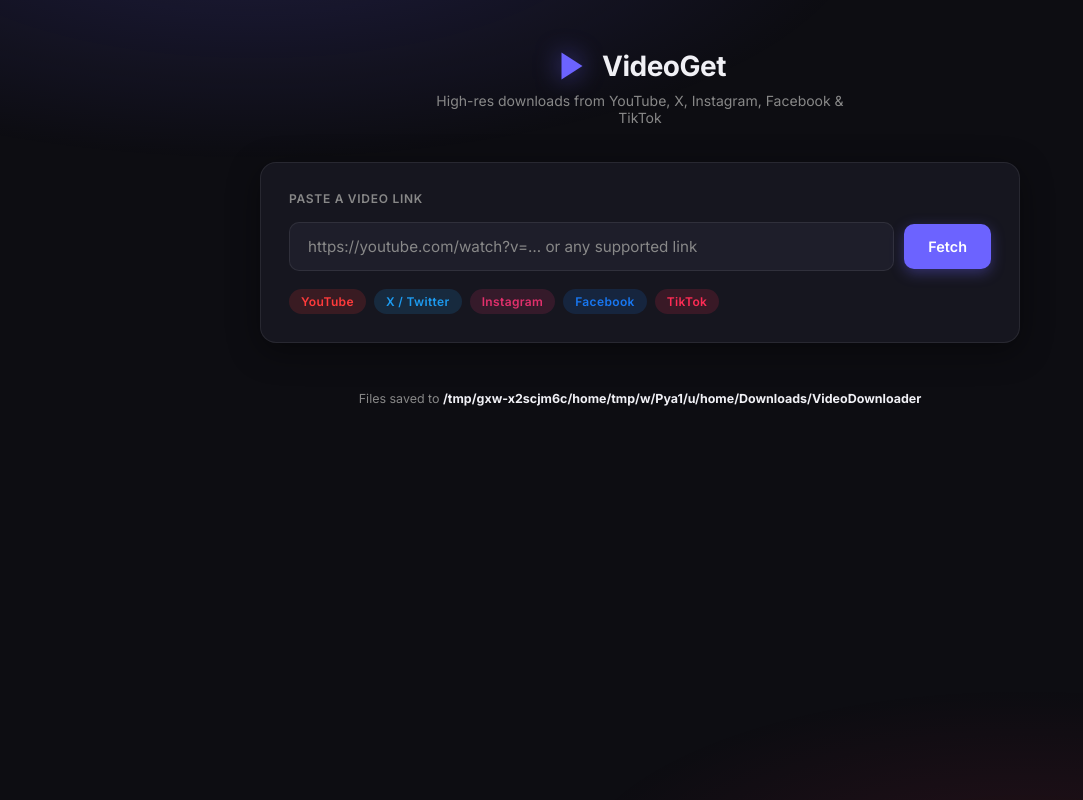
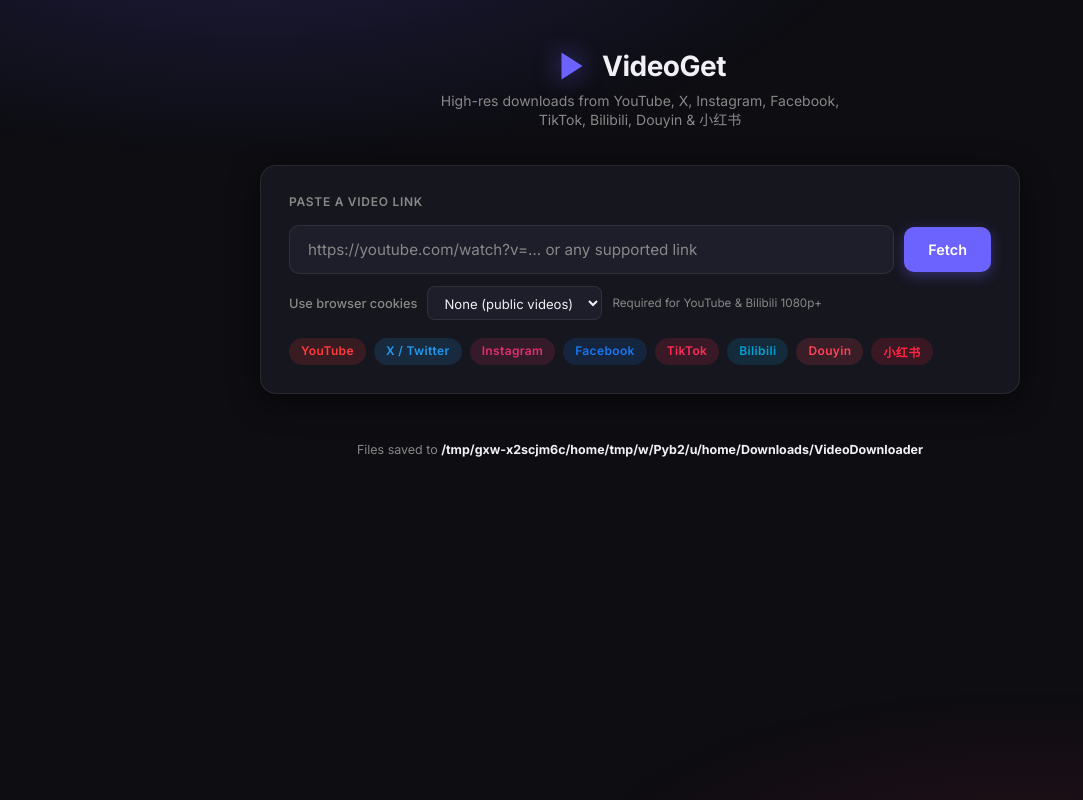
Before and after one commit to notificawei/video-downloader, a Flask app: page / in a window 1280 px wide. Shown: the whole page, without its empty margins (0-1083 px from the left). Run offline with Flask 3, Linux system fonts and the light colour scheme; some libraries are stand-ins or nearby versions.

Commit message:
Add Chinese platform support and browser cookie auth
Adds Bilibili, Douyin, and Xiaohongshu (小红书) to the downloader with
platform-specific yt-dlp options. Adds a browser cookie selector in the
UI to fix YouTube authentication errors and enable Bilibili 1080p+.

Co-authored-by: Cursor <cursoragent@cursor.com>

```diff
--- a/app.py
+++ b/app.py
@@ -29,10 +29,11 @@ def index():
 def api_info():
     data = request.get_json(silent=True) or {}
     url = (data.get("url") or "").strip()
+    cookies_from_browser = (data.get("cookies_from_browser") or "").strip() or None
     if not url:
         return jsonify({"error": "No URL provided"}), 400
 
-    info = downloader.get_info(url)
+    info = downloader.get_info(url, cookies_from_browser=cookies_from_browser)
     return jsonify(info)
 
 
@@ -42,6 +43,7 @@ def api_download():
     url = (data.get("url") or "").strip()
     quality = (data.get("quality") or "best").strip()
     cookies_file = (data.get("cookies_file") or "").strip() or None
+    cookies_from_browser = (data.get("cookies_from_browser") or "").strip() or None
 
     if not url:
         return jsonify({"error": "No URL provided"}), 400
@@ -55,6 +57,7 @@ def api_download():
         quality=quality,
         download_id=download_id,
         cookies_file=cookies_file,
+        cookies_from_browser=cookies_from_browser,
     )
 
     return jsonify({"download_id": did, "status": "started", "output_dir": downloader.output_path})
--- a/downloader.py
+++ b/downloader.py
@@ -17,6 +17,10 @@ SUPPORTED_PLATFORMS = {
     "instagram": ["instagram.com"],
     "facebook": ["facebook.com", "fb.watch"],
     "tiktok": ["tiktok.com", "vm.tiktok.com"],
+    # Chinese platforms
+    "bilibili": ["bilibili.com", "b23.tv"],
+    "douyin": ["douyin.com", "v.douyin.com"],
+    "xiaohongshu": ["xiaohongshu.com", "xhslink.com", "redbook.com"],
 }
 
 QUALITY_PRESETS = {
@@ -116,6 +120,7 @@ class VideoDownloader:
         progress: DownloadProgress,
         platform: Optional[str],
         cookies_file: Optional[str] = None,
+        cookies_from_browser: Optional[str] = None,
     ) -> dict:
         format_selector = QUALITY_PRESETS.get(quality, QUALITY_PRESETS["best"])
 
@@ -138,31 +143,36 @@ class VideoDownloader:
                     "add_metadata": True,
                 },
             ],
-            # Embed thumbnail where supported
             "writethumbnail": False,
-            # Retry logic
             "retries": 3,
             "fragment_retries": 3,
-            # Rate limit placeholder (None = unlimited)
             "ratelimit": None,
         }
 
-        # Platform-specific tweaks
         if platform == "instagram":
-            opts["noplaylist"] = False  # allow reel collections
+            opts["noplaylist"] = False
 
-        if platform in ("x_twitter", "instagram", "facebook"):
-            # These platforms often need cookies; supply if available
-            pass
+        # Bilibili: prefer mp4 container; higher quality needs login cookies
+        if platform == "bilibili":
+            opts["format"] = format_selector + "/bestvideo+bestaudio/best"
+
+        # Douyin / Xiaohongshu: disable playlist by default (share links are single videos)
+        if platform in ("douyin", "xiaohongshu"):
+            opts["noplaylist"] = True
 
         if cookies_file and Path(cookies_file).exists():
             opts["cookiefile"] = cookies_file
+        elif cookies_from_browser:
+            opts["cookiesfrombrowser"] = (cookies_from_browser,)
 
         return opts
 
-    def get_info(self, url: str) -> dict:
+    def get_info(self, url: str, cookies_from_browser: Optional[str] = None) -> dict:
         """Fetch video metadata without downloading."""
-        with yt_dlp.YoutubeDL({"quiet": True, "no_warnings": True}) as ydl:
+        ydl_opts: dict = {"quiet": True, "no_warnings": True}
+        if cookies_from_browser:
+            ydl_opts["cookiesfrombrowser"] = (cookies_from_browser,)
+        with yt_dlp.YoutubeDL(ydl_opts) as ydl:
             try:
                 info = ydl.extract_info(url, download=False)
                 if not info:
@@ -217,6 +227,7 @@ class VideoDownloader:
         quality: str = "best",
         download_id: str = "",
         cookies_file: Optional[str] = None,
+        cookies_from_browser: Optional[str] = None,
     ) -> DownloadProgress:
         platform = detect_platform(url)
         progress = DownloadProgress()
@@ -230,7 +241,7 @@ class VideoDownloader:
             self._active_downloads[download_id] = progress
 
         def _run():
-            opts = self._build_ydl_opts(quality, progress, platform, cookies_file)
+            opts = self._build_ydl_opts(quality, progress, platform, cookies_file, cookies_from_browser)
             try:
                 with yt_dlp.YoutubeDL(opts) as ydl:
                     ydl.download([url])
--- a/static/css/style.css
+++ b/static/css/style.css
@@ -19,6 +19,10 @@
   --ig: #e1306c;
   --fb: #1877f2;
   --tt: #fe2c55;
+  --bl: #00a1d6;
+  --dy: #161823;
+  --dy-fg: #ff4259;
+  --xhs: #ff2442;
   --radius: 16px;
   --radius-sm: 10px;
   --shadow: 0 8px 32px rgba(0,0,0,0.4);
@@ -162,6 +166,25 @@ body {
 }
 @keyframes spin { to { transform: rotate(360deg); } }
 
+/* ── Browser cookie selector ──────────────────────────────────────────────── */
+.browser-row {
+  display: flex; align-items: center; gap: 10px;
+  margin-top: 12px; flex-wrap: wrap;
+}
+.browser-label { font-size: 0.8rem; color: var(--text-muted); font-weight: 500; white-space: nowrap; }
+.browser-select {
+  background: var(--surface2);
+  border: 1px solid var(--border);
+  border-radius: 8px;
+  padding: 7px 12px;
+  color: var(--text);
+  font-size: 0.82rem; font-family: inherit;
+  outline: none; cursor: pointer;
+  transition: border-color 0.2s;
+}
+.browser-select:focus { border-color: var(--accent); }
+.browser-hint { font-size: 0.73rem; color: var(--text-muted); }
+
 /* ── Platform pills ───────────────────────────────────────────────────────── */
 .platform-pills {
   display: flex; flex-wrap: wrap; gap: 8px;
@@ -178,6 +201,9 @@ body {
 .pill.ig  { background: rgba(225,48,108,0.15); color: var(--ig); }
 .pill.fb  { background: rgba(24,119,242,0.15); color: var(--fb); }
 .pill.tt  { background: rgba(254,44,85,0.15);  color: var(--tt); }
+.pill.bl  { background: rgba(0,161,214,0.15);  color: var(--bl); }
+.pill.dy  { background: rgba(255,66,89,0.15);  color: var(--dy-fg); }
+.pill.xhs { background: rgba(255,36,66,0.15);  color: var(--xhs); }
 
 /* ── Info card ────────────────────────────────────────────────────────────── */
 .info-body {
@@ -209,6 +235,9 @@ body {
 .platform-badge.instagram { background: rgba(225,48,108,0.15); color: var(--ig); }
 .platform-badge.facebook  { background: rgba(24,119,242,0.15); color: var(--fb); }
 .platform-badge.tiktok    { background: rgba(254,44,85,0.15);  color: var(--tt); }
+.platform-badge.bilibili  { background: rgba(0,161,214,0.15);  color: var(--bl); }
+.platform-badge.douyin    { background: rgba(255,66,89,0.15);  color: var(--dy-fg); }
+.platform-badge.xiaohongshu { background: rgba(255,36,66,0.15); color: var(--xhs); }
 .platform-badge.unknown   { background: var(--surface2); color: var(--text-muted); }
 
 .info-title {
--- a/static/js/app.js
+++ b/static/js/app.js
@@ -52,6 +52,10 @@ function getSelectedQuality() {
 }
 
 /* ── Fetch video info ─────────────────────────────────────────────────────── */
+function getSelectedBrowser() {
+  return document.getElementById('browserSelect')?.value || '';
+}
+
 async function fetchInfo() {
   const url = $('urlInput').value.trim();
   if (!url) return;
@@ -68,7 +72,7 @@ async function fetchInfo() {
     const res = await fetch('/api/info', {
       method: 'POST',
       headers: { 'Content-Type': 'application/json' },
-      body: JSON.stringify({ url }),
+      body: JSON.stringify({ url, cookies_from_browser: getSelectedBrowser() }),
     });
     const data = await res.json();
 
@@ -144,7 +148,7 @@ async function startDownload() {
     const res = await fetch('/api/download', {
       method: 'POST',
       headers: { 'Content-Type': 'application/json' },
-      body: JSON.stringify({ url, quality }),
+      body: JSON.stringify({ url, quality, cookies_from_browser: getSelectedBrowser() }),
     });
     const data = await res.json();
 
@@ -270,7 +274,8 @@ function formatCount(n) {
 
 function platformLabel(p) {
   return { youtube: 'YouTube', x_twitter: 'X / Twitter', instagram: 'Instagram',
-           facebook: 'Facebook', tiktok: 'TikTok' }[p] || p;
+           facebook: 'Facebook', tiktok: 'TikTok',
+           bilibili: 'Bilibili', douyin: 'Douyin 抖音', xiaohongshu: '小红书 RED' }[p] || p;
 }
 
 function statusLabel(s) {
--- a/templates/index.html
+++ b/templates/index.html
@@ -20,7 +20,7 @@
         </svg>
         <span>VideoGet</span>
       </div>
-      <div class="header-meta">High-res downloads from YouTube, X, Instagram, Facebook &amp; TikTok</div>
+      <div class="header-meta">High-res downloads from YouTube, X, Instagram, Facebook, TikTok, Bilibili, Douyin &amp; 小红书</div>
     </header>
 
     <!-- Main input card -->
@@ -44,6 +44,18 @@
             </button>
           </div>
 
+          <div class="browser-row">
+            <label class="browser-label">Use browser cookies</label>
+            <select id="browserSelect" class="browser-select">
+              <option value="">None (public videos)</option>
+              <option value="chrome">Chrome</option>
+              <option value="safari">Safari</option>
+              <option value="firefox">Firefox</option>
+              <option value="edge">Edge</option>
+            </select>
+            <span class="browser-hint">Required for YouTube &amp; Bilibili 1080p+</span>
+          </div>
+
           <!-- Platform pills -->
           <div class="platform-pills">
             <span class="pill yt">YouTube</span>
@@ -51,6 +63,9 @@
             <span class="pill ig">Instagram</span>
             <span class="pill fb">Facebook</span>
             <span class="pill tt">TikTok</span>
+            <span class="pill bl">Bilibili</span>
+            <span class="pill dy">Douyin</span>
+            <span class="pill xhs">小红书</span>
           </div>
         </div>
       </div>
```
